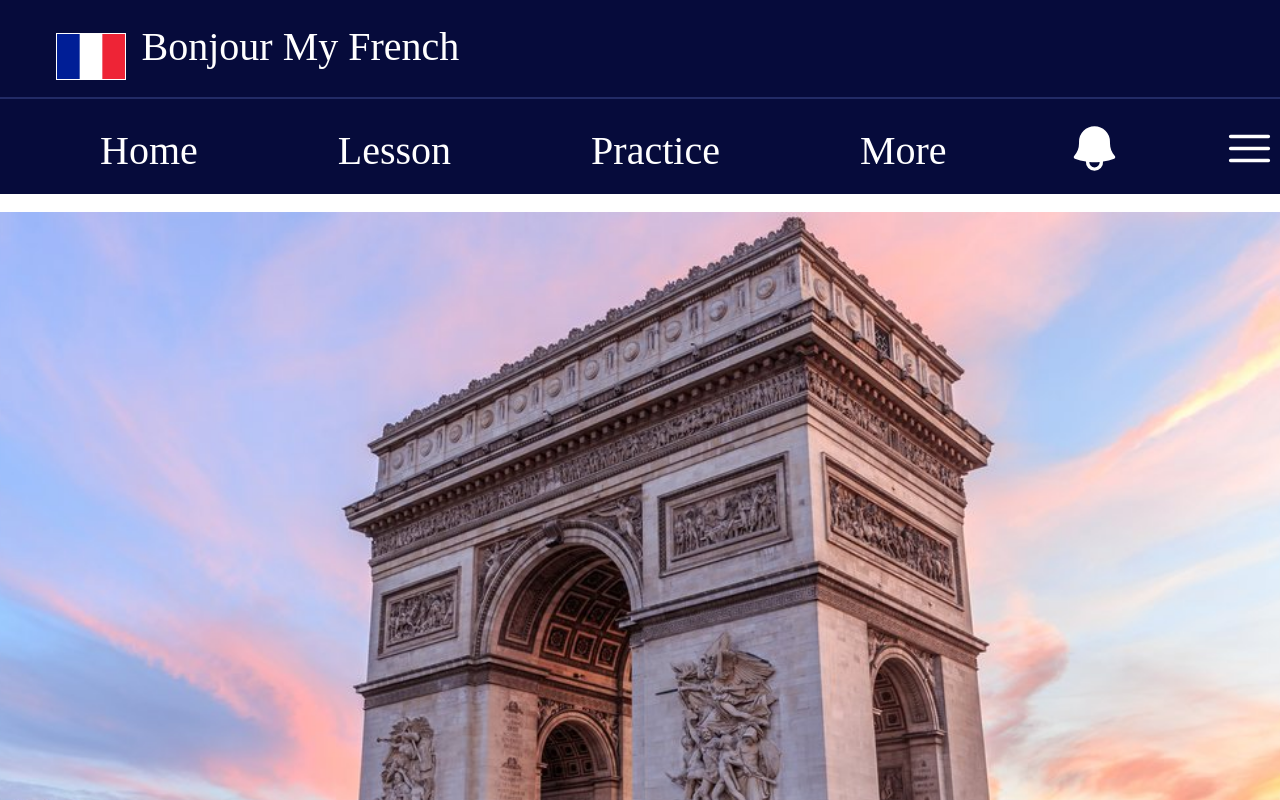
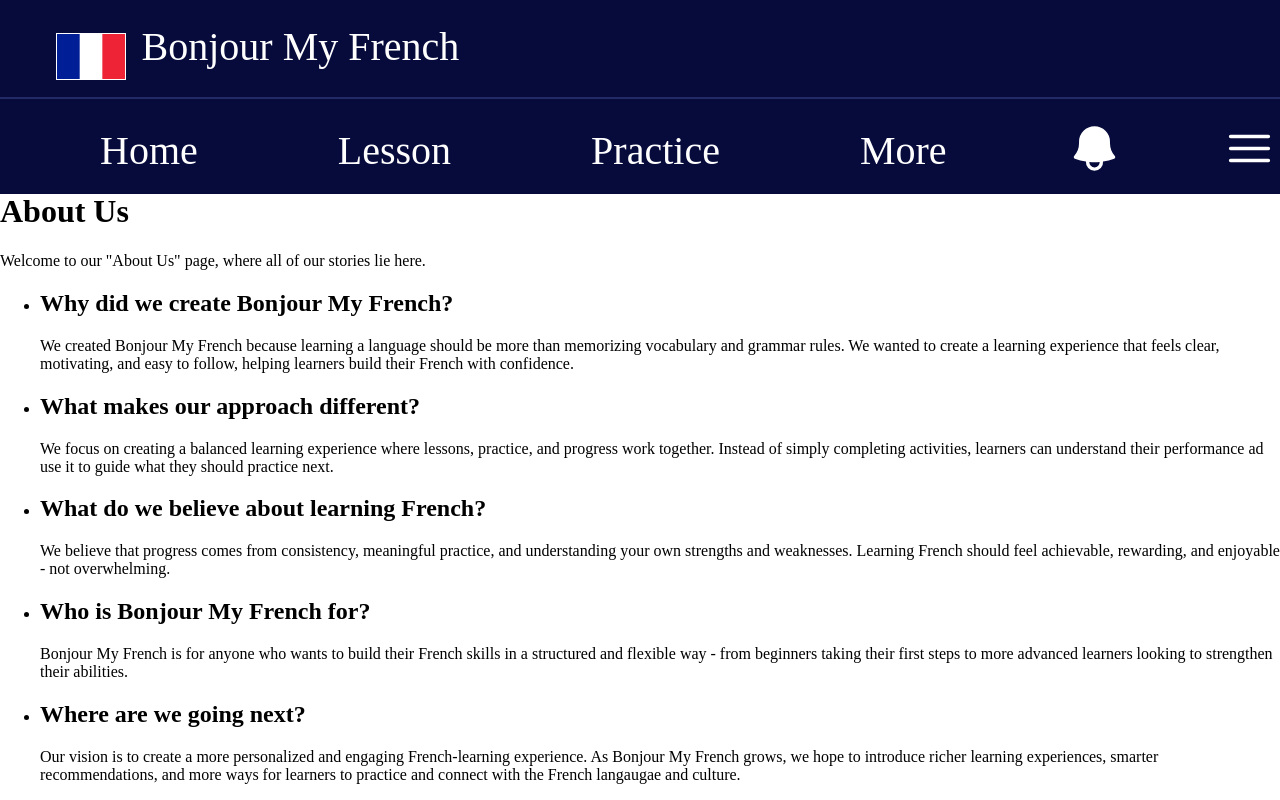
Before and after one commit to luckhanhphattt/AALF, a React (Vite) app in the folder frontend/: page / in a window 1280 px wide. Shown: the top 800 px of the page. Built offline with nearby package versions, Linux system fonts and the light colour scheme; a web font is replaced by a local one.

Commit message:
Change to Info

```diff
--- a/frontend/src/App.jsx
+++ b/frontend/src/App.jsx
@@ -6,7 +6,7 @@ import Home from "./pages/Home.jsx";
 function App() {
   return (<>
     <Navbar />
-    <Home />
+    <Info />
     <Footer />
   </>);
 }
```
